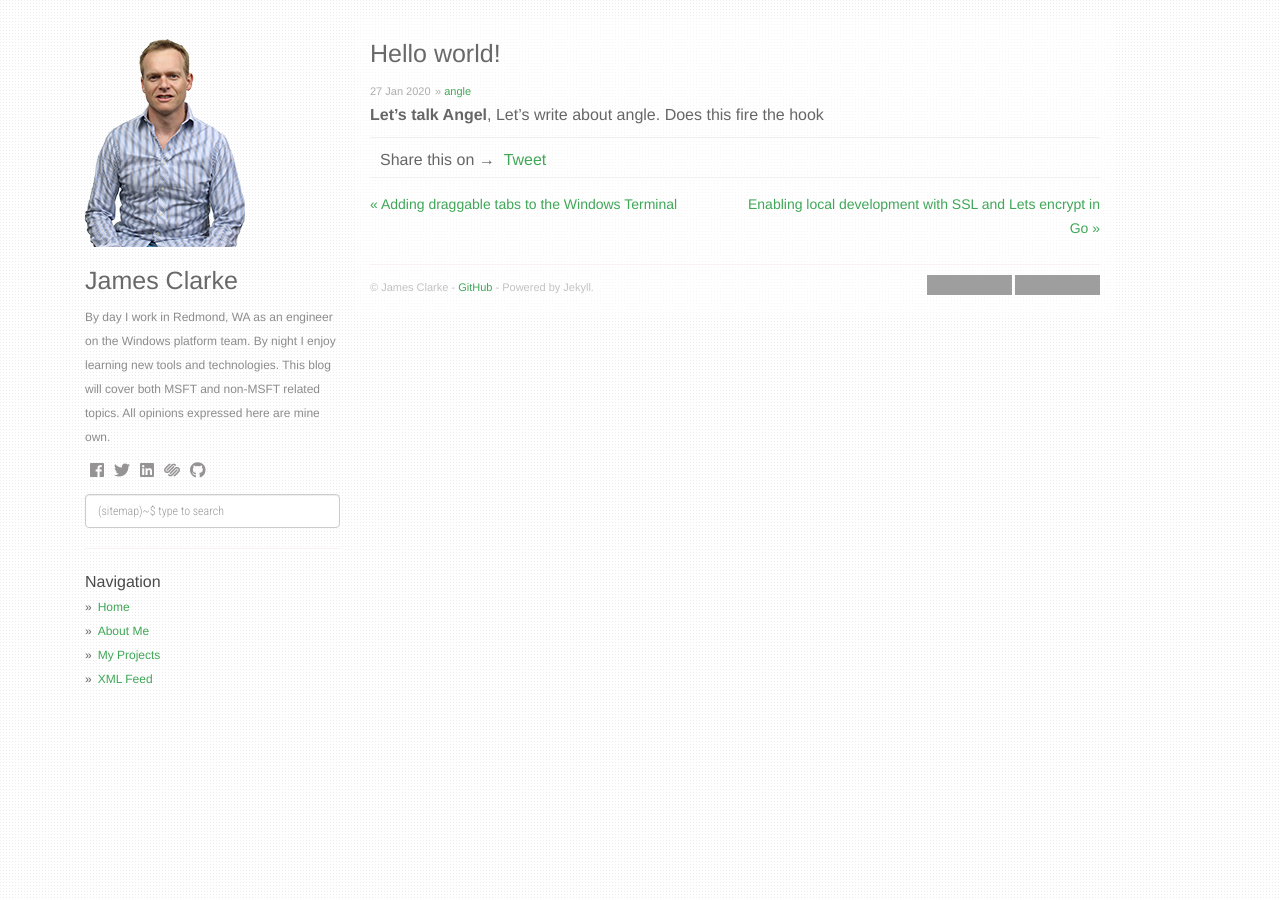
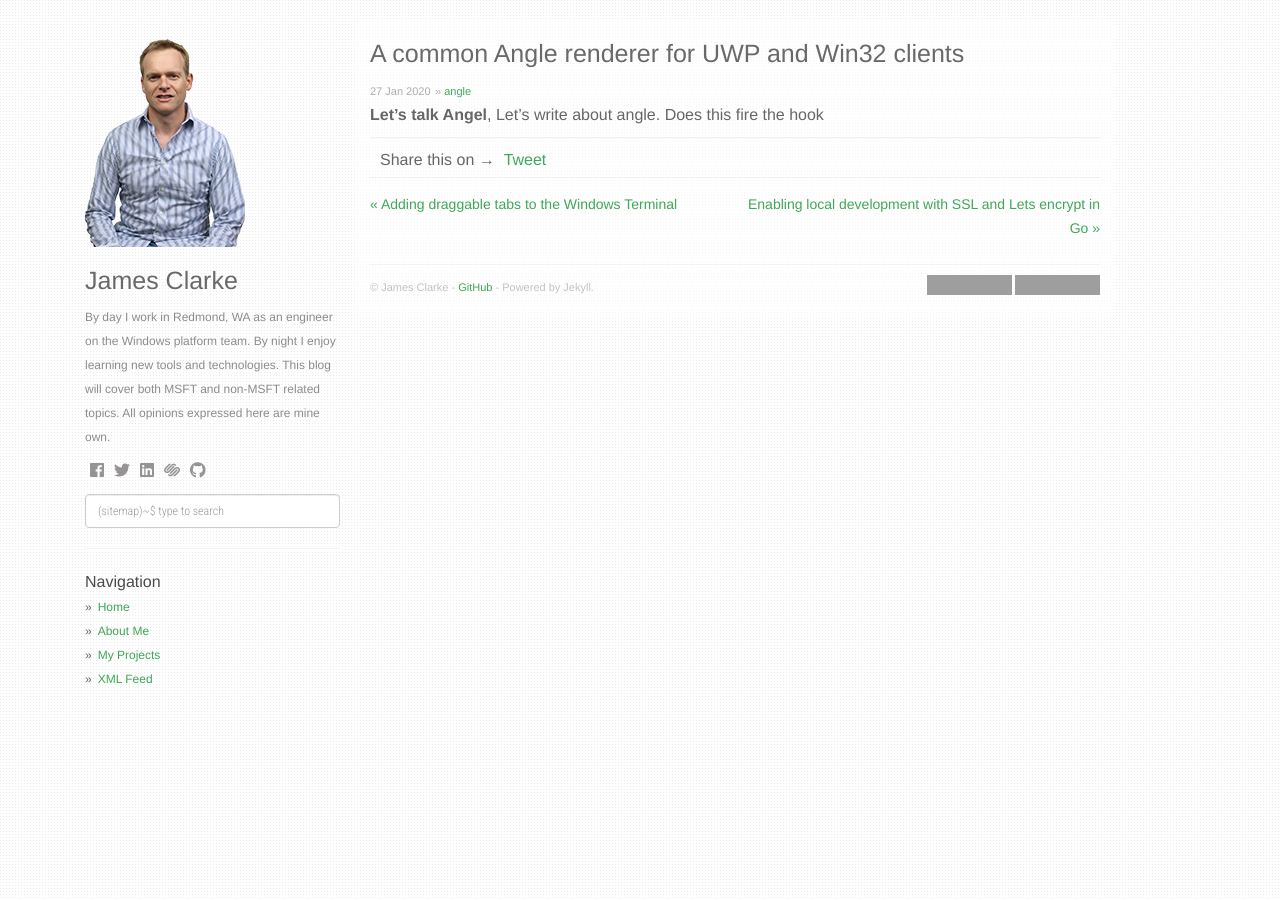
Before and after one commit to clarkezone/clarkezone.github.io, a Jekyll site: the page built from _posts/2020-01-26-angle.md, in a window 1280 px wide. Built offline with Jekyll 4.4.1, drawn with Linux system fonts in a browser that asks for light colours; nearby versions of some CDN libraries; comment, search, counter and statistics services are not loaded; grey boxes are pictures that could not be loaded.

Commit message:
Update title

```diff
--- a/_posts/2020-01-26-angle.md
+++ b/_posts/2020-01-26-angle.md
@@ -1,6 +1,6 @@
 ---
 layout: post
-title:  "Hello world!"
+title:  "A common Angle renderer for UWP and Win32 clients"
 date: 2020-01-26 19:51:02 -0800
 categories: [angle]
 ---
```
